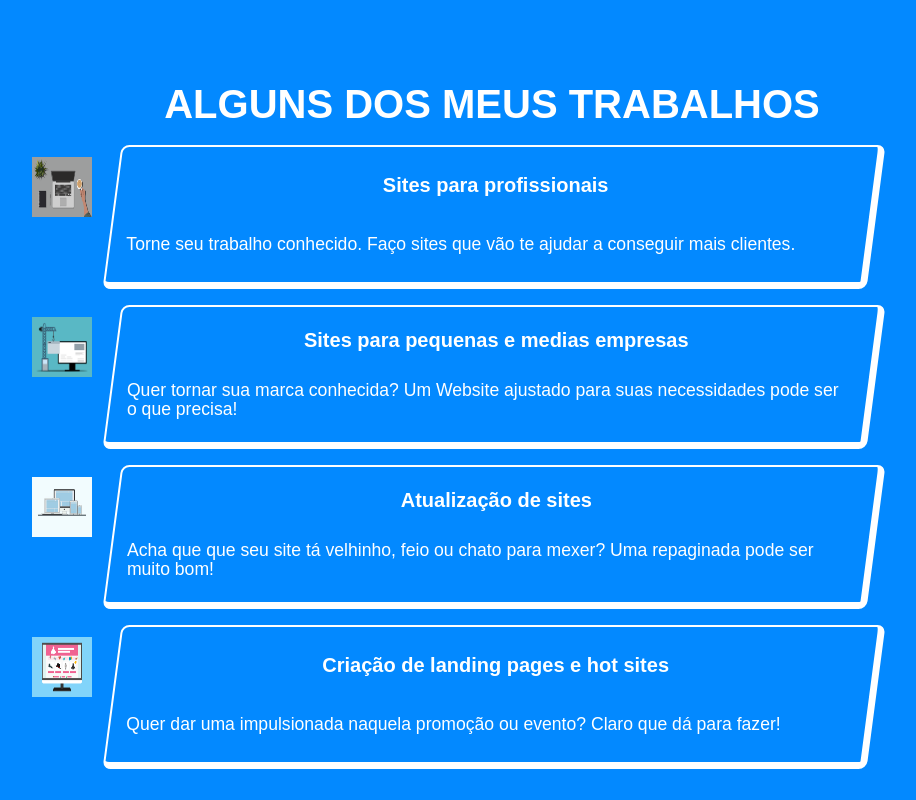
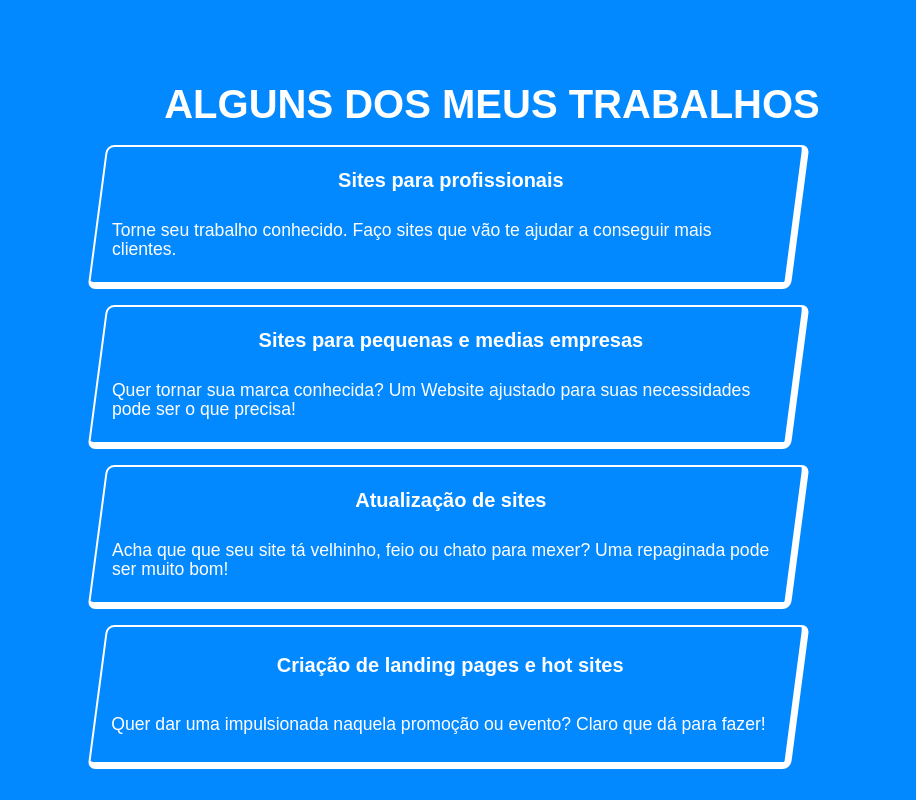
Before and after one commit to moisesantunes/moisesantunes.github.io, a plain HTML site: page index.html in a window 1280 px wide. Shown: the part 1600-2400 px from the top of the page, without its empty margins (148-1064 px from the left). Drawn offline with Linux system fonts and the light colour scheme.

Commit message:
autualização pagina serviços

```diff
--- a/index.html
+++ b/index.html
@@ -91,7 +91,7 @@
       <h1>ALGUNS DOS MEUS TRABALHOS</h1>
       <article>
         <div class="box-service">
-          <img src="Imagens/trabalho.png" alt="Construcao de sites" />
+
           <div class="service-info">
             <h2>Sites para profissionais</h2>
             <p>Torne seu trabalho conhecido. Faço sites que vão te ajudar a
@@ -100,7 +100,6 @@
         </div>
 
         <div class="box-service">
-          <img src="Imagens/construcao.png" alt="meu selo de qualidade" />
           <div class="service-info">
             <h2>Sites para pequenas e medias empresas</h2>
             <p>Quer tornar sua marca conhecida? Um Website ajustado para suas necessidades pode ser o que
@@ -109,7 +108,6 @@
         </div>
 
         <div class="box-service">
-          <img src="Imagens/responsivo.jpg" alt="meu selo de qualidade" />
           <div class="service-info">
             <h2>Atualização de sites</h2>
             <p>Acha que que seu site tá velhinho, feio ou chato para mexer?
@@ -118,7 +116,7 @@
         </div>
 
         <div class="box-service">
-          <img src="Imagens/moderno.png" alt="meu selo de qualidade" />
+
           <div class="service-info">
             <h2>Criação de landing pages e hot sites</h2>
             <p>Quer dar uma impulsionada naquela promoção ou evento?
```
